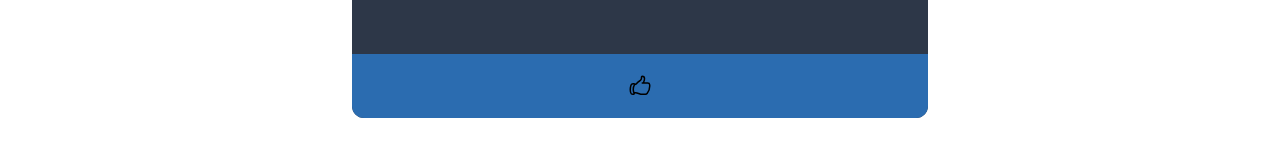
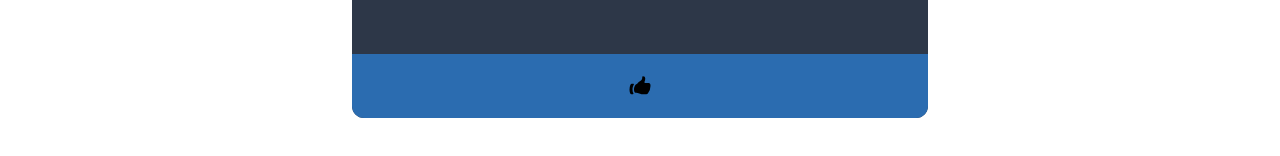
Before and after one commit to pvwnthem/DevInspo, a React (Create React App) app: page /submit in a window 1280 px wide. Shown: the part 286-442 px from the top of the page. Built offline with nearby package versions, Linux system fonts and the light colour scheme.

Commit message:
add usestate checking for likes

```diff
--- a/src/components/post.tsx
+++ b/src/components/post.tsx
@@ -43,7 +43,15 @@ export default function Post(props: any) {
             });
         }
     }
-    const [button, setButton] = useState(false)
+    function resolvebutton() {
+        const old = Array(cookies.likes)
+        if (old.flat().includes(props.id) ) {
+            return true
+        } else {
+            return false
+        }
+    }
+    const [button, setButton] = useState(resolvebutton())
     async function addlike() {
         const { data }= await axios.get(`http://localhost:8000/api/v1/posts/addlike?id=${props.id}`)
         console.log(data)
```
